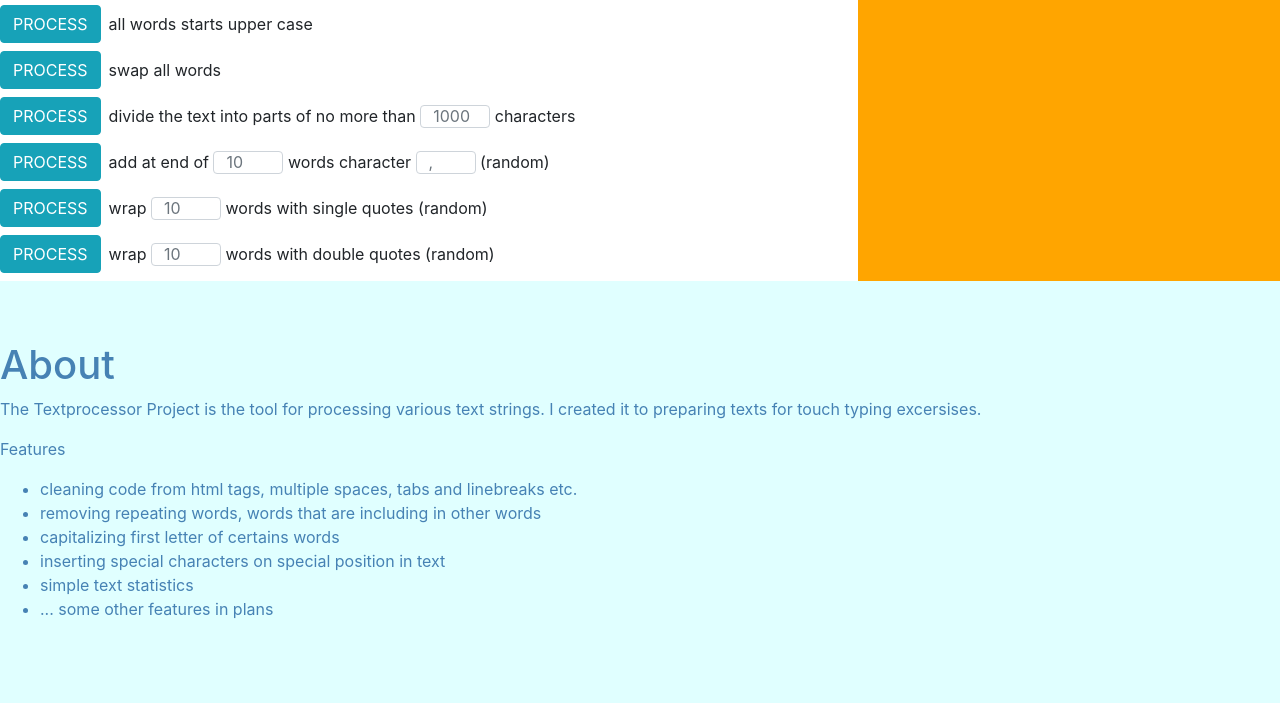
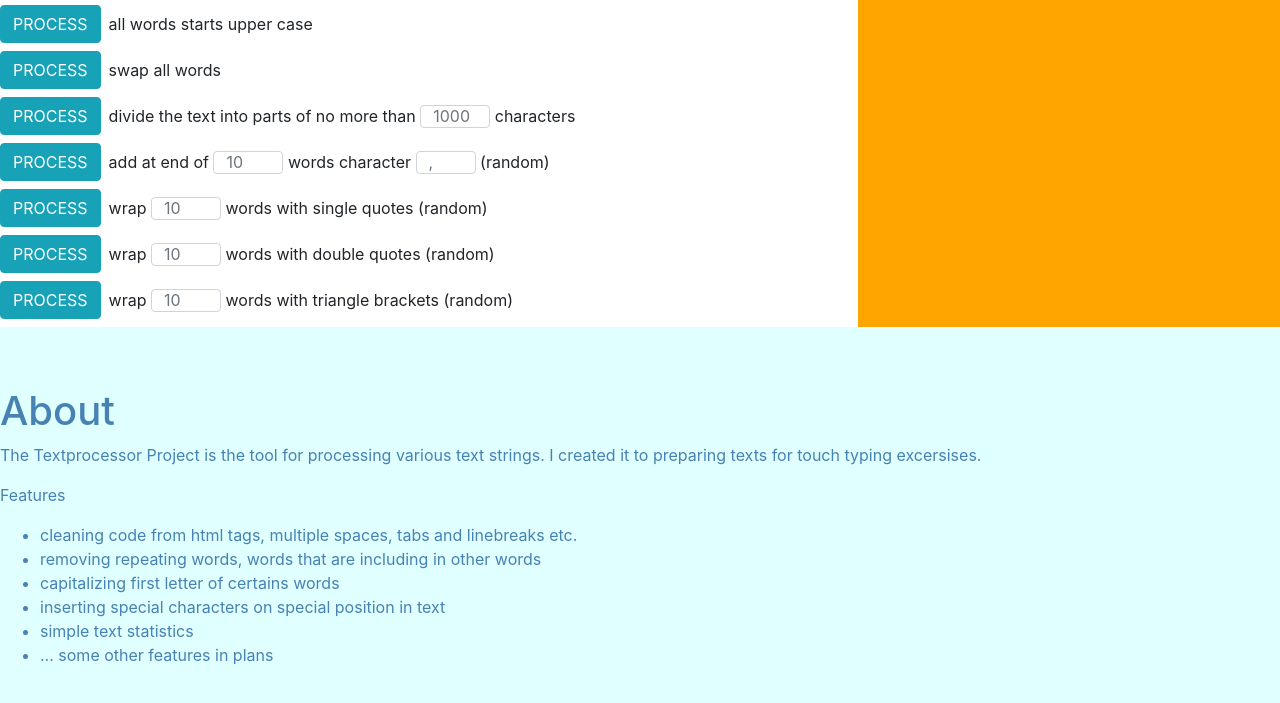
Before and after one commit to andrzejpuzynski/andrzejpuzynski.github.io, a plain HTML site: page portfolio/textprocessor.html in a window 1280 px wide. Shown: the part 939-1642 px from the top of the page. Drawn offline with nearby package versions, Linux system fonts and the light colour scheme.

Commit message:
Adding process: Triangle Brackets (random)

```diff
--- a/js/textprocessorProcessingText.js
+++ b/js/textprocessorProcessingText.js
@@ -125,5 +125,16 @@
             }
             $('.textToProcess').empty();
         	$('.textToProcess').val($textToProcess.join(' '));
+        },
+        wrapTheWordsWithTriangleBrackets: function () {
+            var $textToProcess = $('.textToProcess').val().split(' ');
+            var $numberOfWordsforTriangleBrackets = !$('#numberOfWordsforTriangleBrackets').val() ? 10 : $('#numberOfWordsforTriangleBrackets').val();
+
+            for (i = 1; i <= $numberOfWordsforTriangleBrackets; i++) {
+                var tempIndex = Math.floor(Math.random()*$textToProcess.length);
+                $textToProcess = $textToProcess.map((i, idx) => idx === tempIndex ? String.fromCharCode(60).concat(i).concat(String.fromCharCode(62)) : i);
+            }
+            $('.textToProcess').empty();
+            $('.textToProcess').val($textToProcess.join(' '));
         }
     }
--- a/portfolio/textprocessor.html
+++ b/portfolio/textprocessor.html
@@ -111,6 +111,10 @@
                 <button type="button" class="btn btn-info align-self-center" onclick="textProcess.wrapTheWordsWithDoubleQuotes()">PROCESS</button>
                 <div class="align-self-center mx-2">wrap <input class="form-control" type="text" placeholder="10" id="numberOfWordsforDoubleQuotes" style="width: 70px; height: 23px; display: inline"> words with double quotes (random)</div>
             </div>
+            <div class="d-flex flex-row my-2">
+                <button type="button" class="btn btn-info align-self-center" onclick="textProcess.wrapTheWordsWithTriangleBrackets()">PROCESS</button>
+                <div class="align-self-center mx-2">wrap <input class="form-control" type="text" placeholder="10" id="numberOfWordsforTriangleBrackets" style="width: 70px; height: 23px; display: inline"> words with triangle brackets (random)</div>
+            </div>
 
         </div>
 
```
